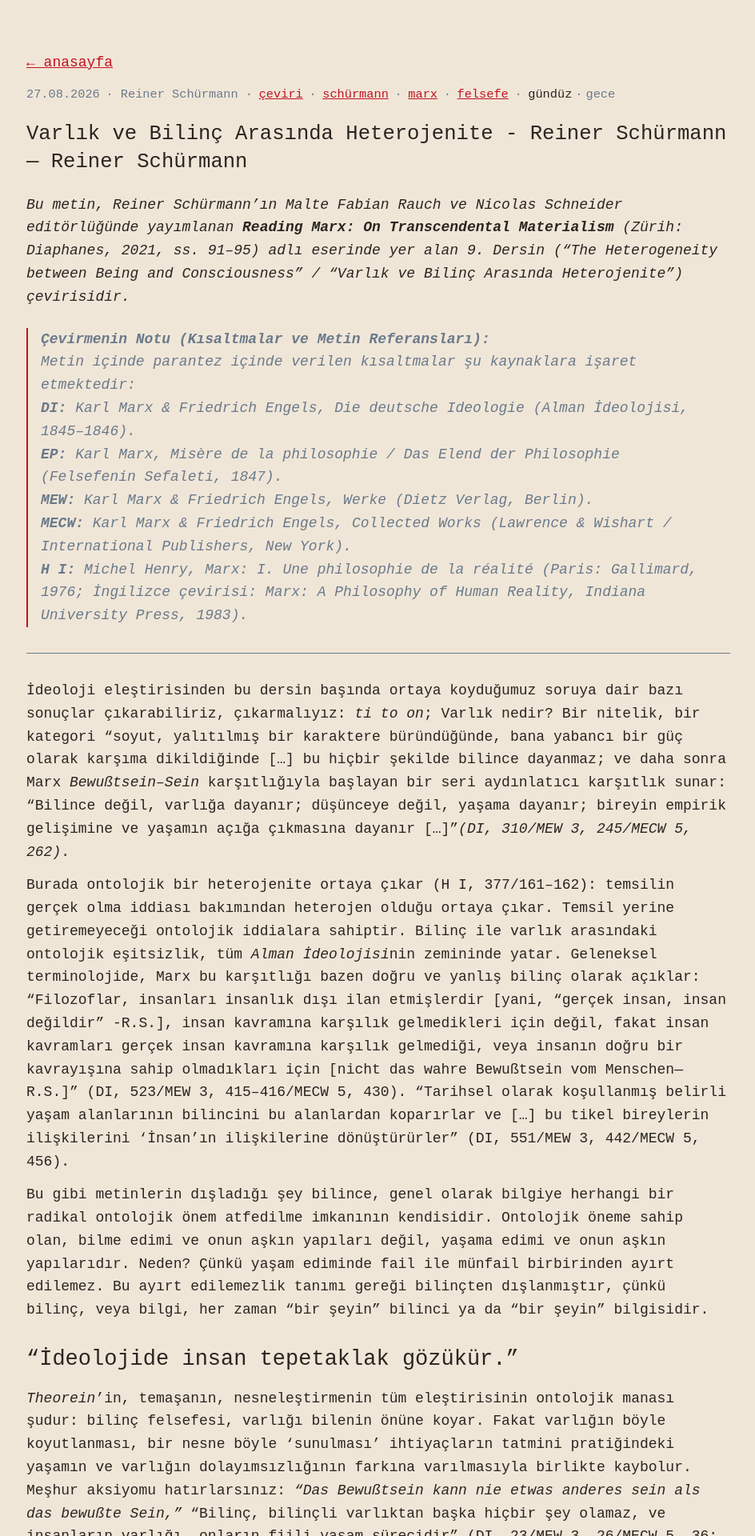
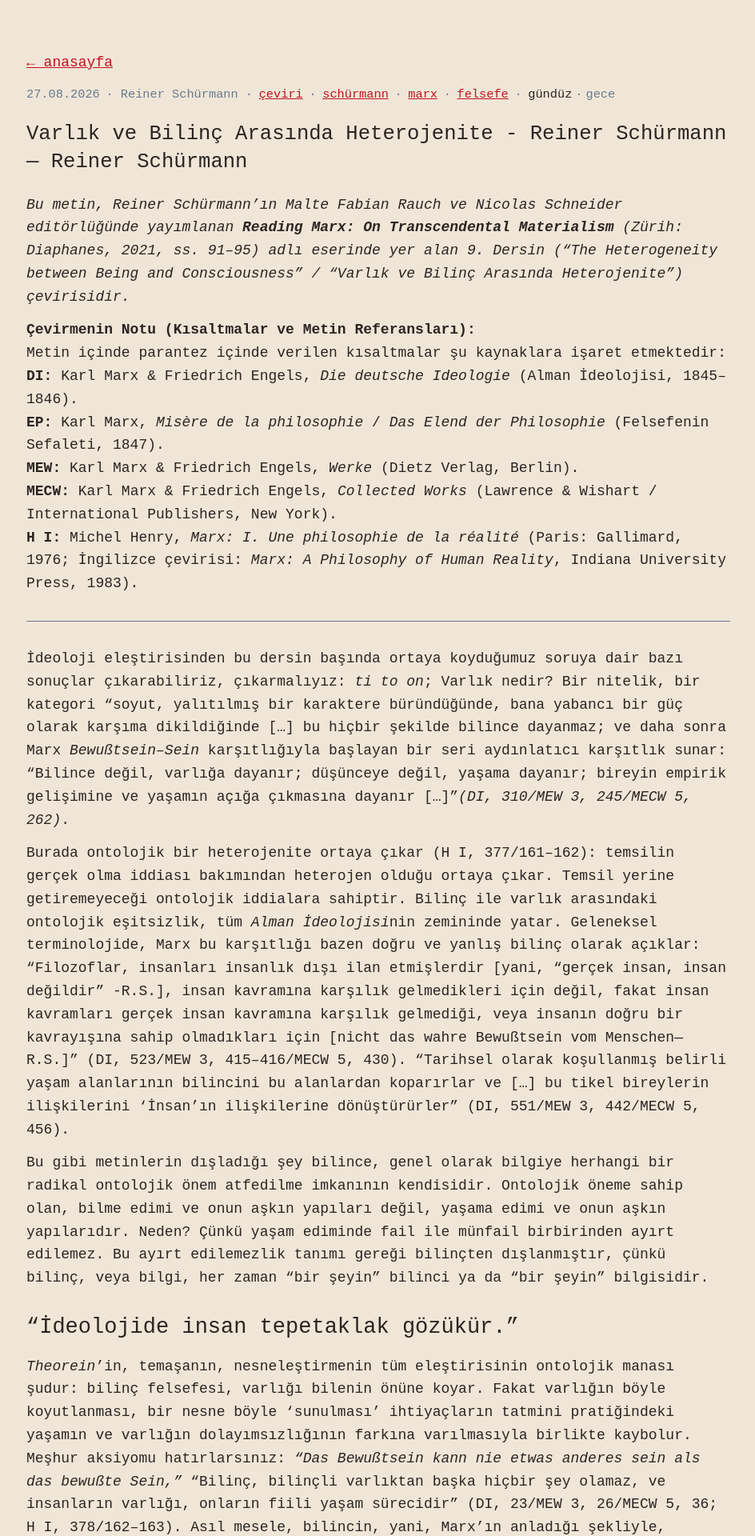
Before and after one commit to muratbas6/blogus, a Jekyll site: the page built from _posts/2026-08-27-varlik-ve-bilinc-arasinda-heterojenite.md, in a window 1280 px wide. Shown: the top 1920 px of the page at 80% size, without its empty margins (167-1111 px from the left). Built offline with Jekyll 4.4.1, drawn with Linux system fonts in a browser that asks for light colours.

```diff
--- a/_posts/2026-08-27-varlik-ve-bilinc-arasinda-heterojenite.md
+++ b/_posts/2026-08-27-varlik-ve-bilinc-arasinda-heterojenite.md
@@ -15,8 +15,8 @@ permalink: /2026/08/27/varlik-ve-bilinc-arasinda-heterojenite/
 
 *Bu metin, Reiner Schürmann'ın Malte Fabian Rauch ve Nicolas Schneider editörlüğünde yayımlanan **Reading Marx: On Transcendental Materialism** (Zürih: Diaphanes, 2021, ss. 91–95) adlı eserinde yer alan 9. Dersin ("The Heterogeneity between Being and Consciousness" / "Varlık ve Bilinç Arasında Heterojenite") çevirisidir.*
 
-> **Çevirmenin Notu (Kısaltmalar ve Metin Referansları):**
-> Metin içinde parantez içinde verilen kısaltmalar şu kaynaklara işaret etmektedir:
+**Çevirmenin Notu (Kısaltmalar ve Metin Referansları):**
+Metin içinde parantez içinde verilen kısaltmalar şu kaynaklara işaret etmektedir:
 **DI:** Karl Marx & Friedrich Engels, *Die deutsche Ideologie* (Alman İdeolojisi, 1845–1846).
 **EP:** Karl Marx, *Misère de la philosophie* / *Das Elend der Philosophie* (Felsefenin Sefaleti, 1847).
 **MEW:** Karl Marx & Friedrich Engels, *Werke* (Dietz Verlag, Berlin).
```
